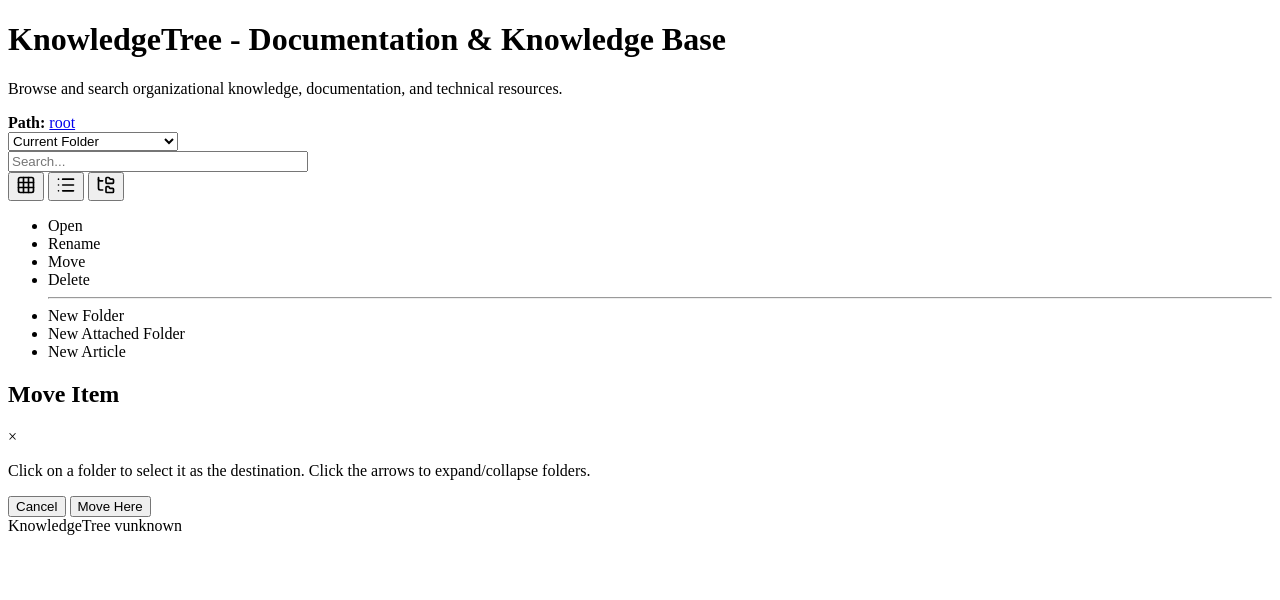
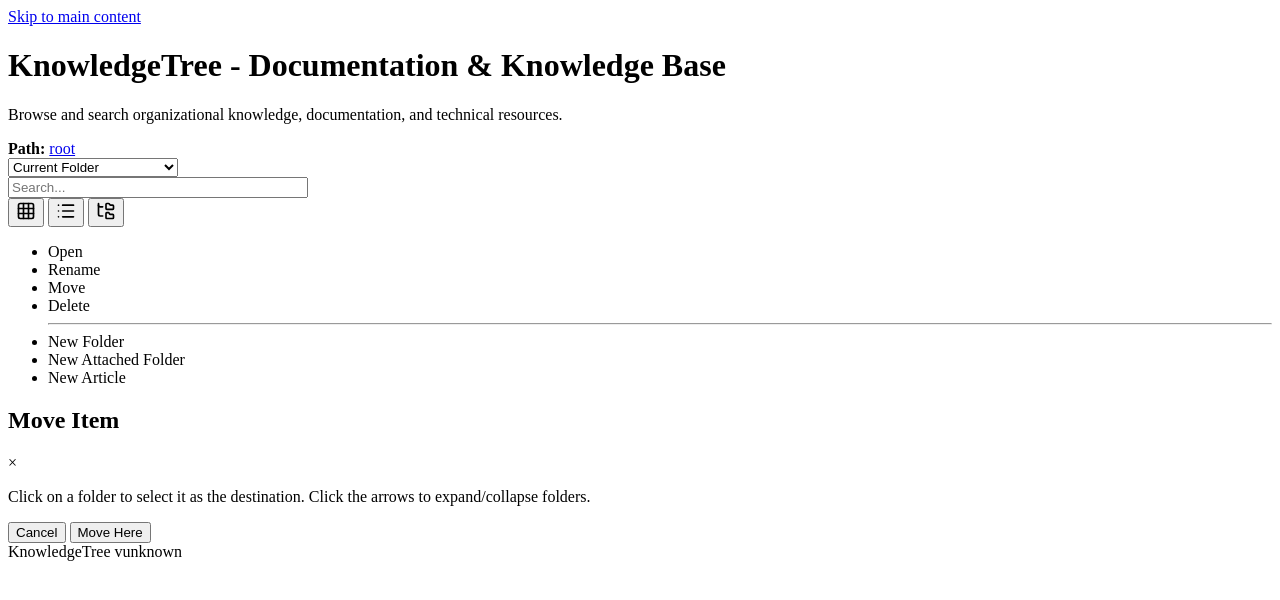
Before and after one commit to skelhammer/hivematrix-knowledgetree, a Flask app: template app/templates/index.html in a window 1280 px wide. Shown: the top 600 px of the page. Run offline with Flask 3, Linux system fonts and the light colour scheme; the template is opened without the code that fills it, so the values that code supplies are empty; parts of the project's set-up code (start-up, migrations or seed data) failed here and were passed over.

Commit message:
Modernize templates with semantic HTML and accessibility
Layout improvements:
- Enhanced layout.html with semantic HTML5 (main, footer elements)
- Added ARIA landmarks (role="main", role="contentinfo")
- Added skip link for keyboard navigation accessibility
- Added descriptive meta tag for SEO

🤖 Generated with [Claude Code](https://claude.com/claude-code)

Co-Authored-By: Claude <noreply@anthropic.com>

```diff
--- a/app/templates/layout.html
+++ b/app/templates/layout.html
@@ -3,16 +3,22 @@
 <head>
     <meta charset="UTF-8">
     <meta name="viewport" content="width=device-width, initial-scale=1.0">
+    <meta name="description" content="HiveMatrix KnowledgeTree - Comprehensive knowledge base system for documentation, articles, and organizational knowledge management.">
     <title>{% block title %}KnowledgeTree{% endblock %} - HiveMatrix</title>
     <script src="https://unpkg.com/lucide@latest"></script>
     {% block head %}{% endblock %}
 </head>
 <body>
-    {% block content %}{% endblock %}
+    <!-- Skip to main content link for accessibility -->
+    <a href="#main-content" class="skip-link">Skip to main content</a>
 
-    <div class="version-footer">
+    <main id="main-content" role="main" aria-label="Main content">
+        {% block content %}{% endblock %}
+    </main>
+
+    <footer class="version-footer" role="contentinfo">
         <span class="version-footer__text">{{ app_service_name }} v{{ app_version }}</span>
-    </div>
+    </footer>
 
     <script>
         // Initialize Lucide icons
```
